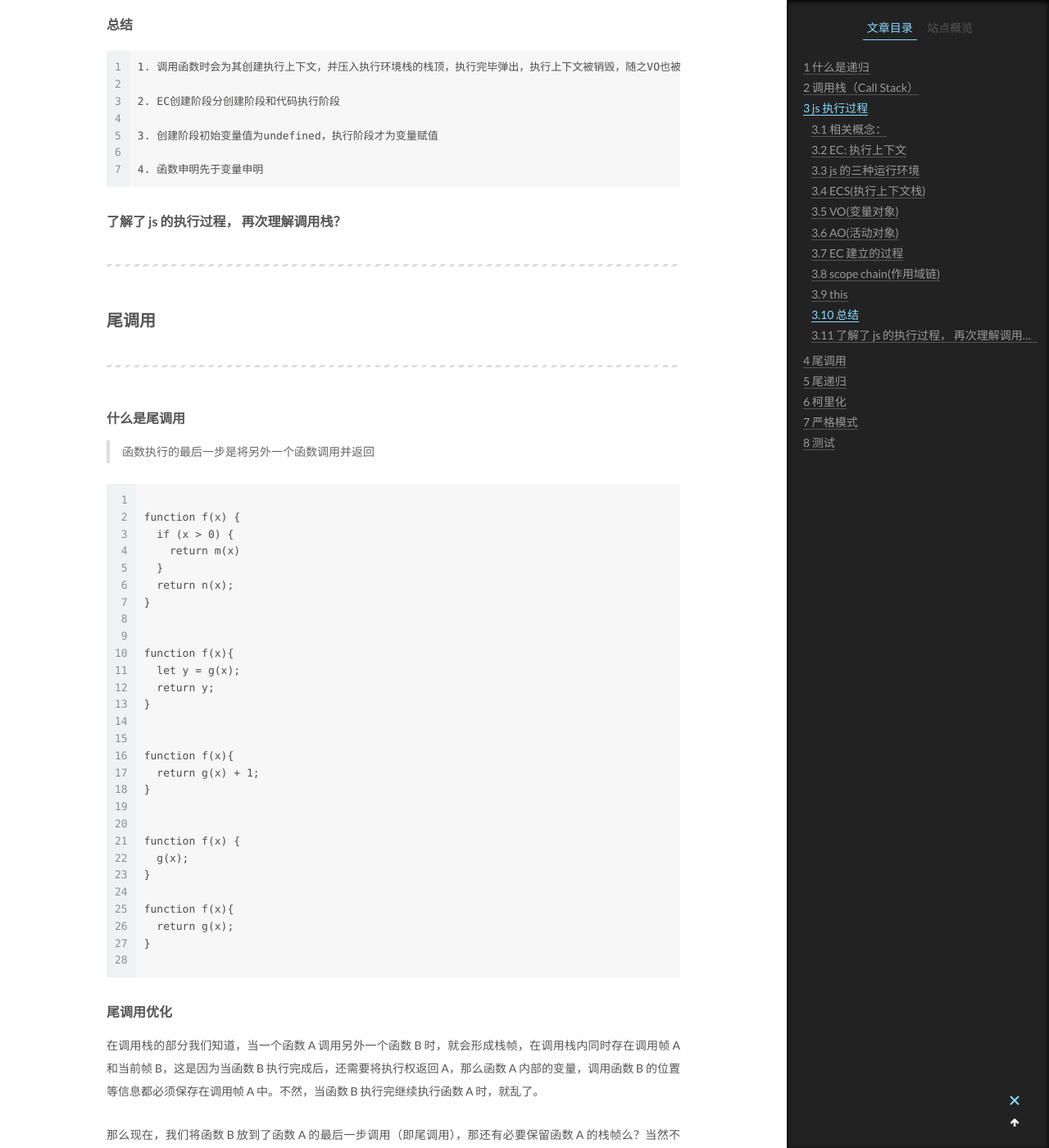
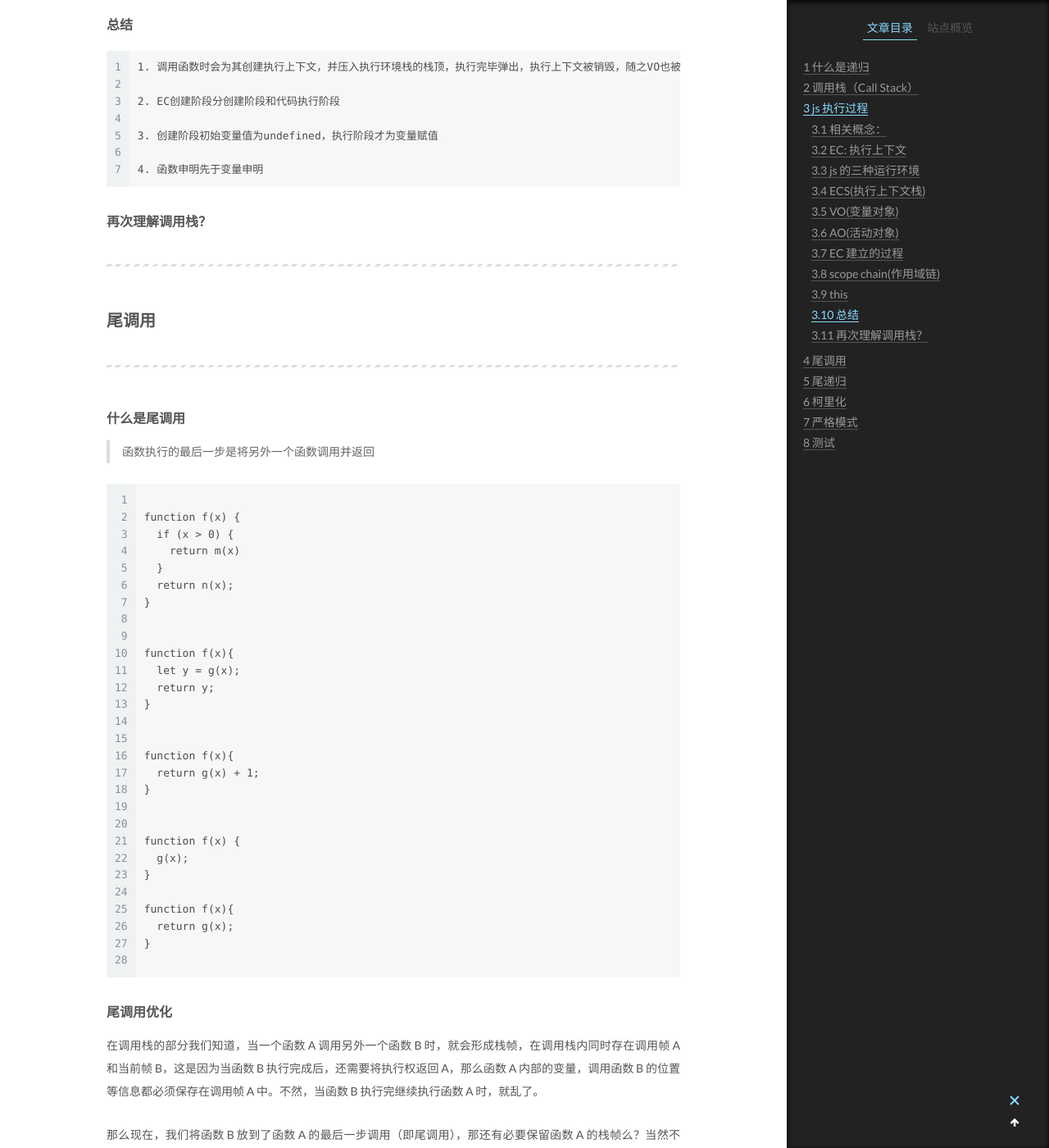
Before and after one commit to robinchan2019/robinchan2019.github.io, a Jekyll site: the page built from _posts/2019-05-09-从递归说起.md, in a window 1280 px wide and 1400 px high, scrolled down 9833 px. Shown: the whole window at 82% size. Built offline with Jekyll 4.4.1, drawn with Linux system fonts in a browser that asks for light colours.

Commit message:
update 从递归说起

````diff
--- a/_posts/2019-05-09-从递归说起.md
+++ b/_posts/2019-05-09-从递归说起.md
@@ -358,7 +358,7 @@ this 的指向与 Reference 类型有着密切的关联（以后再讲）
 4. 函数申明先于变量申明
 ```
 
-#### 了解了 js 的执行过程， 再次理解调用栈？
+#### 再次理解调用栈？
 
 ---
 
````
Also changed, not shown: 4 other files.
